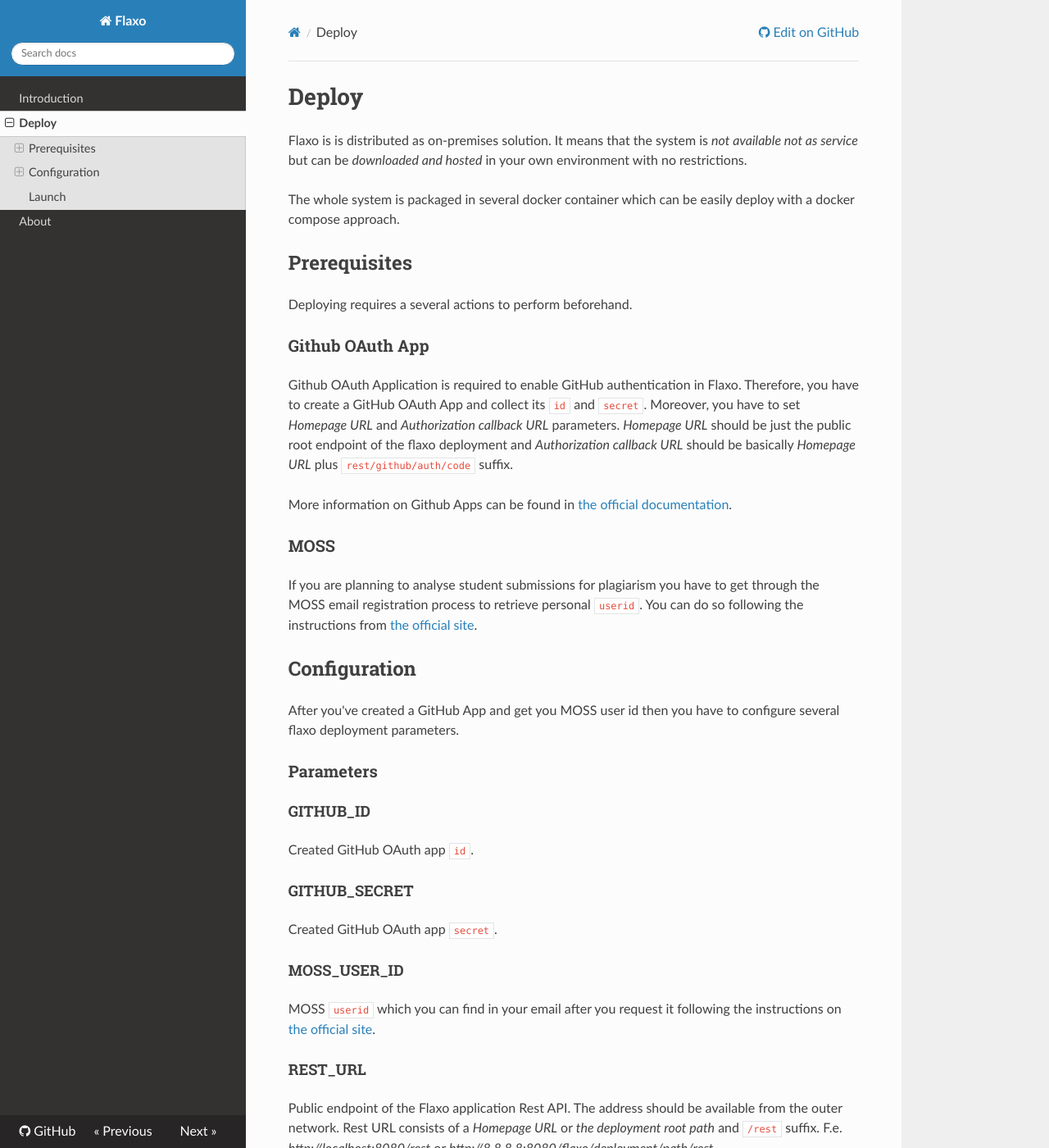
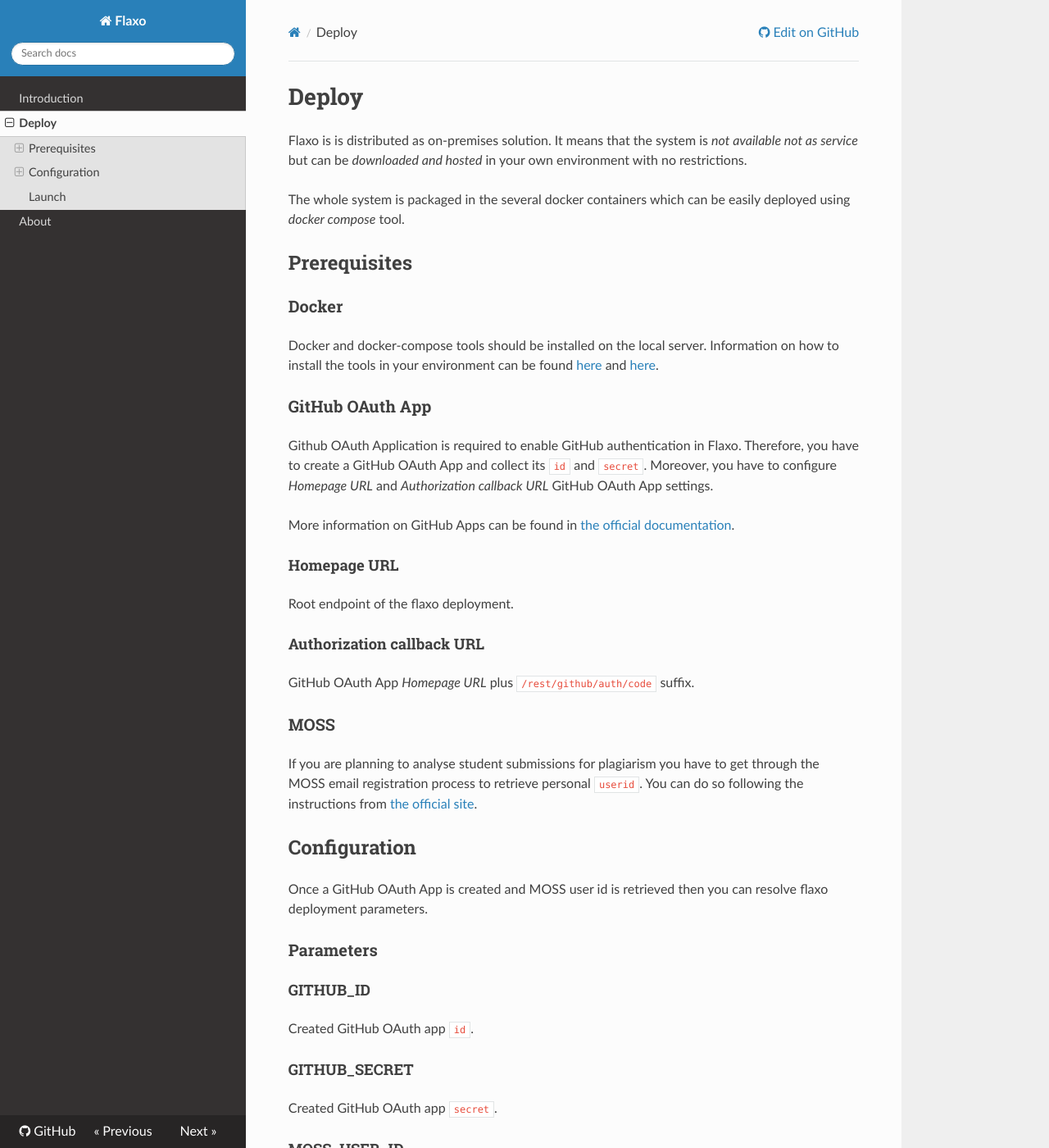
Before and after one commit to tcibinan/flaxo, an MkDocs documentation site: the page built from docs/deploy.md, in a window 1280 px wide and 1400 px high. Shown: the whole window at 82% size. Built offline with MkDocs 1.6.1, drawn with Linux system fonts in a browser that asks for light colours; nearby versions of some CDN libraries; some of the changed text lies outside the part shown.

Commit message:
docs: Prettify deployment documentation

```diff
--- a/docs/deploy.md
+++ b/docs/deploy.md
@@ -3,21 +3,32 @@
 Flaxo is is distributed as on-premises solution. It means that the system is *not available not as service* but can be
 *downloaded and hosted* in your own environment with no restrictions.
 
-The whole system is packaged in several docker container which can be easily deploy with a docker compose approach.
+The whole system is packaged in the several docker containers which can be easily deployed using *docker compose* tool.
 
 ## Prerequisites
 
-Deploying requires a several actions to perform beforehand.
+### Docker
 
-### Github OAuth App
+Docker and docker-compose tools should be installed on the local server. Information on how to install the tools in
+your environment can be found [here](https://docs.docker.com/install/) and
+[here](https://docs.docker.com/compose/install/).
+
+### GitHub OAuth App
 
 Github OAuth Application is required to enable GitHub authentication in Flaxo. Therefore, you have to create a
-GitHub OAuth App and collect its `id` and `secret`. Moreover, you have to set *Homepage URL* and *Authorization
-callback URL* parameters. *Homepage URL* should be just the public root endpoint of the flaxo deployment and
-*Authorization callback URL* should be basically *Homepage URL* plus `rest/github/auth/code` suffix.
+GitHub OAuth App and collect its `id` and `secret`. Moreover, you have to configure *Homepage URL* and *Authorization
+callback URL* GitHub OAuth App settings.
 
-More information on Github Apps can be found in
+More information on GitHub Apps can be found in
 [the official documentation](https://developer.github.com/apps/about-apps/).
+
+#### Homepage URL
+
+Root endpoint of the flaxo deployment.
+
+#### Authorization callback URL
+
+GitHub OAuth App *Homepage URL* plus `/rest/github/auth/code` suffix.
 
 ### MOSS
 
@@ -27,8 +38,7 @@
 
 ## Configuration
 
-After you've created a GitHub App and get you MOSS user id then you have to configure several flaxo deployment
-parameters.
+Once a GitHub OAuth App is created and MOSS user id is retrieved then you can resolve flaxo deployment parameters.
 
 ### Parameters
 
@@ -42,13 +52,12 @@
 
 #### MOSS_USER_ID
 
-MOSS `userid` which you can find in your email after you request it following the instructions on
-[the official site](https://theory.stanford.edu/~aiken/moss/).
+Retrieved MOSS `userid`.
 
 #### REST_URL
 
 Public endpoint of the Flaxo application Rest API. The address should be available from the outer network. Rest URL
-consists of a *Homepage URL* or *the deployment root path* and `/rest` suffix. F.e. *http://localhost:8080/rest* or
+is GitHub OAuth App *Homepage URL* plus `/rest` suffix. F.e. *http://localhost:8080/rest* or
 *http://8.8.8.8:8080/flaxo/deployment/path/rest*.
 
 #### POSTGRES_USER
```
Also changed, not shown: other parts of docs/deploy.md (+3 -3 lines).
